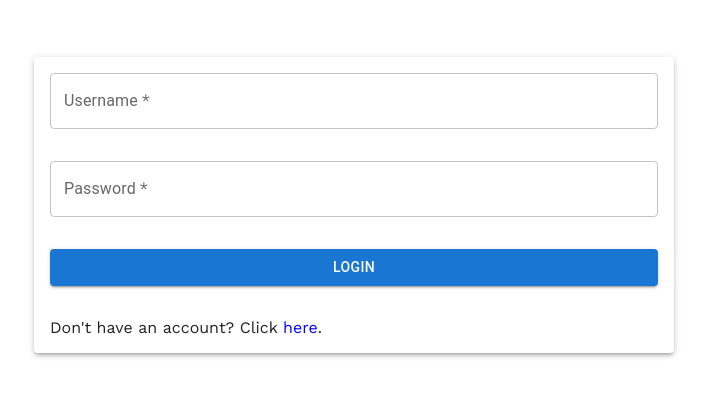
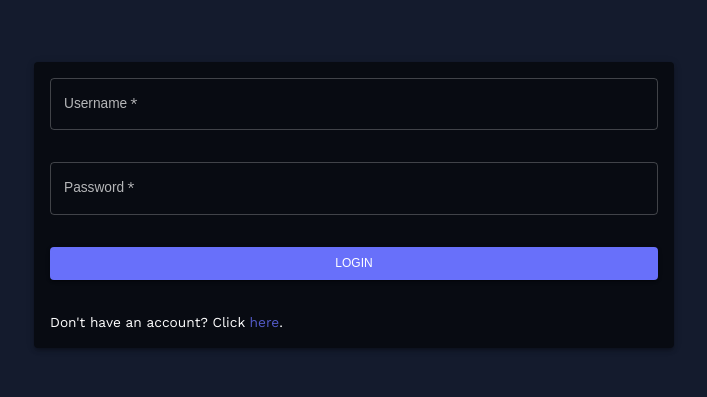
Before and after one commit to dyslecixdev/MERN-chat, a React (Create React App) app in the folder client/: page /login in a window 1280 px wide. Shown: the part 195-592 px from the top of the page, without its empty margins (286-993 px from the left). Built offline with nearby package versions, Linux system fonts and the light colour scheme.

Commit message:
Dark/light mode

```diff
--- a/client/src/App.js
+++ b/client/src/App.js
@@ -1,20 +1,41 @@
 import {Routes, Route, Navigate} from 'react-router-dom';
 import {useSelector} from 'react-redux';
+
+import {ThemeProvider, CssBaseline, Box} from '@mui/material';
 
 import Login from './pages/Login';
 import Register from './pages/Register';
 import AvatarPage from './pages/AvatarPage';
 import Home from './pages/Home';
+import Navbar from './components/Navbar';
+
+import {ColorModeContext, useMode} from './theme';
 
 function App() {
 	const user = useSelector(state => state.user.currentUser);
 
+	const [theme, colorMode] = useMode();
+
 	return (
+		// Our created context with the mode, and both memoized functions.
+		<ColorModeContext.Provider value={colorMode}>
+			{/* MUI's context for its theme */}
+			<ThemeProvider theme={theme}>
+				<CssBaseline />
+				<Box>
 					<Routes>
 						<Route
 							path='/login'
 							element={
-					user ? user.avatar ? <Navigate to='/' /> : <Navigate to='/avatar' /> : <Login /> // Uses two ternarys to depending on if a user is logged in, and if the user has chosen an avatar.
+								user ? (
+									user.avatar ? (
+										<Navigate to='/' />
+									) : (
+										<Navigate to='/avatar' />
+									)
+								) : (
+									<Login />
+								) // Uses two ternarys to depending on if a user is logged in, and if the user has chosen an avatar.
 							}
 						/>
 						<Route
@@ -45,8 +66,9 @@ function App() {
 								)
 							}
 						/>
+						<Route path='/' element={<Navbar />}>
 							<Route
-				path='/'
+								index
 								element={
 									user ? (
 										user.avatar ? (
@@ -59,7 +81,11 @@ function App() {
 									)
 								}
 							/>
+						</Route>
 					</Routes>
+				</Box>
+			</ThemeProvider>
+		</ColorModeContext.Provider>
 	);
 }
 
--- a/client/src/pages/AvatarPage.jsx
+++ b/client/src/pages/AvatarPage.jsx
@@ -2,16 +2,30 @@ import {useState, useEffect} from 'react';
 import {useNavigate} from 'react-router-dom';
 import {useDispatch, useSelector} from 'react-redux';
 
-import {Container, Box, Avatar, Typography, Button, Modal, ButtonGroup} from '@mui/material';
+import {
+	useTheme,
+	Container,
+	Box,
+	Avatar,
+	Typography,
+	Button,
+	Modal,
+	ButtonGroup
+} from '@mui/material';
 import {Cached} from '@mui/icons-material';
 
 import axios from 'axios';
 
 import {updateUserStart, updateUserSuccess, updateUserFailure} from '../redux/userRedux';
 
+import {tokens} from '../theme';
+
 function AvatarPage() {
 	const navigate = useNavigate();
 	const dispatch = useDispatch();
+
+	const theme = useTheme();
+	const colors = tokens(theme.palette.mode);
 
 	const user = useSelector(state => state.user.currentUser);
 	const {isFetching} = useSelector(state => state.user);
@@ -71,9 +85,11 @@ function AvatarPage() {
 				alignItems: 'center'
 			}}
 		>
-			<Typography variant='h4' sx={{textAlign: 'center'}}>
+			<Typography sx={{fontSize: {xs: '1.5rem', md: '2.5rem'}, textAlign: 'center'}}>
 				Please choose an avatar
 			</Typography>
+
+			{/* Avatar images */}
 			<Box
 				sx={{
 					width: {xs: '100%', sm: '75%', md: '55%'},
@@ -90,15 +106,25 @@ function AvatarPage() {
 						sx={{
 							width: {xs: 60, sm: 100},
 							height: {xs: 60, sm: 100},
-							cursor: 'pointer'
+							cursor: 'pointer',
+							'&:hover': {
+								transform: 'scale(1.1)'
+							}
 						}}
 					/>
 				))}
 			</Box>
-			<Button variant='contained' onClick={() => setReload(!reload)} endIcon={<Cached />}>
-				New Avatars
+
+			<Button
+				variant='contained'
+				color='warning'
+				onClick={() => setReload(!reload)}
+				endIcon={<Cached />}
+			>
+				<Typography variant='h5'>New Avatars</Typography>
 			</Button>
 
+			{/* Modal pop-up to confirm avatar image */}
 			<Modal open={openModal} onClose={() => setOpenModal(false)}>
 				<Box
 					sx={{
@@ -117,12 +143,12 @@ function AvatarPage() {
 						transform: 'translate(-50%, -50%)',
 						display: 'flex',
 						flexDirection: 'column',
-						justifyContent: 'space-between',
-						background: 'white',
+						justifyContent: 'space-evenly',
+						background: colors.primary[500],
 						border: '2px solid #000'
 					}}
 				>
-					<Typography variant='h6' component='h2'>
+					<Typography variant='h5' component='h2'>
 						Are you sure you want this avatar?
 					</Typography>
 					<ButtonGroup
@@ -137,7 +163,7 @@ function AvatarPage() {
 					>
 						<Button
 							type='button'
-							color='error'
+							color='success'
 							onClick={updateUserAvatar}
 							disabled={isFetching}
 						>
@@ -145,6 +171,7 @@ function AvatarPage() {
 						</Button>
 						<Button
 							type='button'
+							color='error'
 							onClick={() => setOpenModal(false)}
 							disabled={isFetching}
 						>
--- a/client/src/pages/Login.jsx
+++ b/client/src/pages/Login.jsx
@@ -2,13 +2,18 @@ import {useState} from 'react';
 import {Link, useNavigate} from 'react-router-dom';
 import {useDispatch, useSelector} from 'react-redux';
 
-import {Box, TextField, Button, Paper, Typography} from '@mui/material';
+import {useTheme, Box, TextField, Button, Paper, Typography} from '@mui/material';
 
 import axios from 'axios';
 
 import {loginStart, loginSuccess, loginFailure} from '../redux/userRedux';
 
+import {tokens} from '../theme';
+
 function Login() {
+	const theme = useTheme();
+	const colors = tokens(theme.palette.mode);
+
 	const [username, setUsername] = useState('');
 	const [password, setPassword] = useState('');
 	const [errorMessage, setErrorMessage] = useState('');
@@ -58,7 +63,7 @@ function Login() {
 					display: 'flex',
 					flexDirection: 'column',
 					gap: '2rem',
-					background: 'white'
+					background: colors.primary[800]
 				}}
 			>
 				{errorMessage && (
@@ -69,6 +74,7 @@ function Login() {
 				<TextField
 					label='Username'
 					type='username'
+					color='info'
 					required
 					value={username}
 					onChange={e => setUsername(e.target.value)}
@@ -76,17 +82,21 @@ function Login() {
 				<TextField
 					label='Password'
 					type='password'
+					color='info'
 					required
 					value={password}
 					onChange={e => setPassword(e.target.value)}
 				/>
 				{/* Button cannot be clicked while isFetching is true in redux */}
-				<Button variant='contained' type='submit' disabled={isFetching}>
+				<Button variant='contained' color='info' type='submit' disabled={isFetching}>
 					Login
 				</Button>
 				<Typography variant='p'>
 					Don't have an account? Click{' '}
-					<Link to='/register' style={{color: 'blue', textDecoration: 'none'}}>
+					<Link
+						to='/register'
+						style={{color: colors.blueAccent[600], textDecoration: 'none'}}
+					>
 						here
 					</Link>
 					.
--- a/client/src/pages/Register.jsx
+++ b/client/src/pages/Register.jsx
@@ -1,14 +1,19 @@
-import {useState} from 'react';
+import {useState, useContext} from 'react';
 import {Link, useNavigate} from 'react-router-dom';
 import {useDispatch, useSelector} from 'react-redux';
 
-import {Box, TextField, Button, Paper, Typography} from '@mui/material';
+import {useTheme, Box, TextField, Button, Paper, Typography} from '@mui/material';
 
 import axios from 'axios';
 
 import {loginStart, loginSuccess, loginFailure} from '../redux/userRedux';
 
+import {tokens} from '../theme';
+
 function Register() {
+	const theme = useTheme();
+	const colors = tokens(theme.palette.mode);
+
 	const [username, setUsername] = useState('');
 	const [email, setEmail] = useState('');
 	const [password, setPassword] = useState('');
@@ -66,7 +71,7 @@ function Register() {
 					display: 'flex',
 					flexDirection: 'column',
 					gap: '2rem',
-					background: 'white'
+					background: colors.primary[800]
 				}}
 			>
 				{errorMessage && (
@@ -77,6 +82,7 @@ function Register() {
 				<TextField
 					label='Username'
 					type='text'
+					color='info'
 					required
 					value={username}
 					onChange={e => setUsername(e.target.value)}
@@ -84,6 +90,7 @@ function Register() {
 				<TextField
 					label='Email'
 					type='email'
+					color='info'
 					required
 					value={email}
 					onChange={e => setEmail(e.target.value)}
@@ -91,6 +98,7 @@ function Register() {
 				<TextField
 					label='Password'
 					type='password'
+					color='info'
 					required
 					value={password}
 					onChange={e => setPassword(e.target.value)}
@@ -98,16 +106,20 @@ function Register() {
 				<TextField
 					label='Confirm Password'
 					type='password'
+					color='info'
 					required
 					value={confirmPassword}
 					onChange={e => setConfirmPassword(e.target.value)}
 				/>
-				<Button variant='contained' type='submit' disabled={isFetching}>
+				<Button variant='contained' color='info' type='submit' disabled={isFetching}>
 					Register
 				</Button>
 				<Typography variant='p'>
 					Already have an account? Click{' '}
-					<Link to='/login' style={{color: 'blue', textDecoration: 'none'}}>
+					<Link
+						to='/login'
+						style={{color: colors.blueAccent[600], textDecoration: 'none'}}
+					>
 						here
 					</Link>
 					.
--- /dev/null
+++ b/client/src/theme.js
@@ -0,0 +1,328 @@
+import {createContext, useState, useMemo} from 'react';
+
+import {createTheme} from '@mui/material';
+
+// tokens is an object of various colors depending on whether the mode is dark or light.
+const tokens = mode => ({
+	...(mode === 'dark'
+		? {
+				primary: {
+					100: '#d0d1d5',
+					200: '#a1a4ab',
+					300: '#727681',
+					400: '#434957',
+					500: '#141b2d',
+					600: '#101624',
+					700: '#0c101b',
+					800: '#080b12',
+					900: '#040509'
+				},
+				secondary: {
+					100: '#ffffff',
+					200: '#FEFDFC',
+					300: '#FDFCF9',
+					400: '#FCFAF6',
+					500: '#FBF9F3',
+					600: '#FAF7F0',
+					700: '#F9F6ED',
+					800: '#F7F4EB',
+					900: '#F6F3E8'
+				},
+				redAccent: {
+					100: '#f8dcdb',
+					200: '#f1b9b7',
+					300: '#e99592',
+					400: '#e2726e',
+					500: '#db4f4a',
+					600: '#af3f3b',
+					700: '#832f2c',
+					800: '#58201e',
+					900: '#2c100f'
+				},
+				orangeAccent: {
+					100: '#ffe5cc',
+					200: '#ffcc99',
+					300: '#ffb266',
+					400: '#ff9933',
+					500: '#ff7f00',
+					600: '#cc6600',
+					700: '#994c00',
+					800: '#663300',
+					900: '#331900'
+				},
+				yellowAccent: {
+					100: '#fdfdce',
+					200: '#fbfb9d',
+					300: '#fafa6b',
+					400: '#f8f83a',
+					500: '#f6f609',
+					600: '#c5c507',
+					700: '#949405',
+					800: '#626204',
+					900: '#313102'
+				},
+				greenAccent: {
+					100: '#dbf5ee',
+					200: '#b7ebde',
+					300: '#94e2cd',
+					400: '#70d8bd',
+					500: '#4cceac',
+					600: '#3da58a',
+					700: '#2e7c67',
+					800: '#1e5245',
+					900: '#0f2922'
+				},
+				blueAccent: {
+					100: '#e1e2fe',
+					200: '#c3c6fd',
+					300: '#a4a9fc',
+					400: '#868dfb',
+					500: '#6870fa',
+					600: '#535ac8',
+					700: '#3e4396',
+					800: '#2a2d64',
+					900: '#151632'
+				},
+				purpleAccent: {
+					100: '#e1cfef',
+					200: '#c39ede',
+					300: '#a66ece',
+					400: '#883dbd',
+					500: '#6a0dad',
+					600: '#550a8a',
+					700: '#400868',
+					800: '#2a0545',
+					900: '#150323'
+				},
+				greyAccent: {
+					100: '#e0e0e0',
+					200: '#c2c2c2',
+					300: '#a3a3a3',
+					400: '#858585',
+					500: '#666666',
+					600: '#525252',
+					700: '#3d3d3d',
+					800: '#292929',
+					900: '#141414'
+				}
+		  }
+		: {
+				primary: {
+					100: '#040509',
+					200: '#080b12',
+					300: '#0c101b',
+					400: '#f2f0f0',
+					500: '#141b2d',
+					600: '#434957',
+					700: '#727681',
+					800: '#a1a4ab',
+					900: '#d0d1d5'
+				},
+				secondary: {
+					100: '#F6F3E8',
+					200: '#F7F4EB',
+					300: '#F9F6ED',
+					400: '#FAF7F0',
+					500: '#FBF9F3',
+					600: '#FCFAF6',
+					700: '#FDFCF9',
+					800: '#FEFDFC',
+					900: '#ffffff'
+				},
+				redAccent: {
+					100: '#2c100f',
+					200: '#58201e',
+					300: '#832f2c',
+					400: '#af3f3b',
+					500: '#db4f4a',
+					600: '#e2726e',
+					700: '#e99592',
+					800: '#f1b9b7',
+					900: '#f8dcdb'
+				},
+				orangeAccent: {
+					100: '#331900',
+					200: '#663300',
+					300: '#994c00',
+					400: '#cc6600',
+					500: '#ff7f00',
+					600: '#ff9933',
+					700: '#ffb266',
+					800: '#ffcc99',
+					900: '#ffe5cc'
+				},
+				yellowAccent: {
+					100: '#313102',
+					200: '#626204',
+					300: '#949405',
+					400: '#c5c507',
+					500: '#f6f609',
+					600: '#f8f83a',
+					700: '#fafa6b',
+					800: '#fbfb9d',
+					900: '#fdfdce'
+				},
+				greenAccent: {
+					100: '#0f2922',
+					200: '#1e5245',
+					300: '#2e7c67',
+					400: '#3da58a',
+					500: '#4cceac',
+					600: '#70d8bd',
+					700: '#94e2cd',
+					800: '#b7ebde',
+					900: '#dbf5ee'
+				},
+				blueAccent: {
+					100: '#151632',
+					200: '#2a2d64',
+					300: '#3e4396',
+					400: '#535ac8',
+					500: '#6870fa',
+					600: '#868dfb',
+					700: '#a4a9fc',
+					800: '#c3c6fd',
+					900: '#e1e2fe'
+				},
+				purpleAccent: {
+					100: '#150323',
+					200: '#2a0545',
+					300: '#400868',
+					400: '#550a8a',
+					500: '#6a0dad',
+					600: '#883dbd',
+					700: '#a66ece',
+					800: '#c39ede',
+					900: '#e1cfef'
+				},
+				greyAccent: {
+					100: '#141414',
+					200: '#292929',
+					300: '#3d3d3d',
+					400: '#525252',
+					500: '#666666',
+					600: '#858585',
+					700: '#a3a3a3',
+					800: '#c2c2c2',
+					900: '#e0e0e0'
+				}
+		  })
+});
+
+// themeSettings is an object of custom variables that change MUI's theme.
+const themeSettings = mode => {
+	const colors = tokens(mode);
+
+	return {
+		palette: {
+			mode,
+			...(mode === 'dark'
+				? {
+						primary: {
+							main: colors.primary[500]
+						},
+						secondary: {
+							main: colors.secondary[500]
+						},
+						error: {
+							main: colors.redAccent[500]
+						},
+						warning: {
+							main: colors.orangeAccent[500]
+						},
+						info: {
+							main: colors.blueAccent[500]
+						},
+						success: {
+							main: colors.greenAccent[500]
+						},
+						neutral: {
+							dark: colors.greyAccent[700],
+							main: colors.greyAccent[500],
+							light: colors.greyAccent[100]
+						},
+						background: {
+							default: colors.primary[500]
+						}
+				  }
+				: {
+						primary: {
+							main: colors.primary[100]
+						},
+						secondary: {
+							main: colors.secondary[500]
+						},
+						error: {
+							main: colors.redAccent[500]
+						},
+						warning: {
+							main: colors.orangeAccent[500]
+						},
+						info: {
+							main: colors.blueAccent[500]
+						},
+						success: {
+							main: colors.greenAccent[500]
+						},
+						neutral: {
+							dark: colors.greyAccent[700],
+							main: colors.greyAccent[500],
+							light: colors.greyAccent[100]
+						},
+						background: {
+							default: colors.secondary[900]
+						}
+				  })
+		},
+		typography: {
+			fontFamily: ['Source Sans Pro', 'sans-serif'].join(','),
+			fontSize: 12,
+			h1: {
+				fontFamily: ['Source Sans Pro', 'sans-serif'].join(','),
+				fontSize: 40
+			},
+			h2: {
+				fontFamily: ['Source Sans Pro', 'sans-serif'].join(','),
+				fontSize: 32
+			},
+			h3: {
+				fontFamily: ['Source Sans Pro', 'sans-serif'].join(','),
+				fontSize: 24
+			},
+			h4: {
+				fontFamily: ['Source Sans Pro', 'sans-serif'].join(','),
+				fontSize: 20
+			},
+			h5: {
+				fontFamily: ['Source Sans Pro', 'sans-serif'].join(','),
+				fontSize: 16
+			},
+			h6: {
+				fontFamily: ['Source Sans Pro', 'sans-serif'].join(','),
+				fontSize: 12
+			}
+		}
+	};
+};
+
+// ColorModeContext is a context object
+const ColorModeContext = createContext();
+
+// useMode is a function that has the mode variable, a memoized createTheme function that creates an MUI theme based on the mode, and a memoized toggleColorMode function that changes the value of mode.
+const useMode = () => {
+	const [mode, setMode] = useState('dark');
+
+	// Memoization optimizes code by storing the output (e.g. createTheme(themeSettings(mode)), then recalling the stored output only if it recognizes the same input (e.g. [mode]).
+	const theme = useMemo(() => createTheme(themeSettings(mode)), [mode]);
+
+	const colorMode = useMemo(
+		() => ({
+			toggleColorMode: () => setMode(prev => (prev === 'light' ? 'dark' : 'light'))
+		}),
+		[]
+	);
+
+	return [theme, colorMode];
+};
+
+export {tokens, ColorModeContext, useMode};
```
Lines whose indentation alone changed are shown as unchanged.
